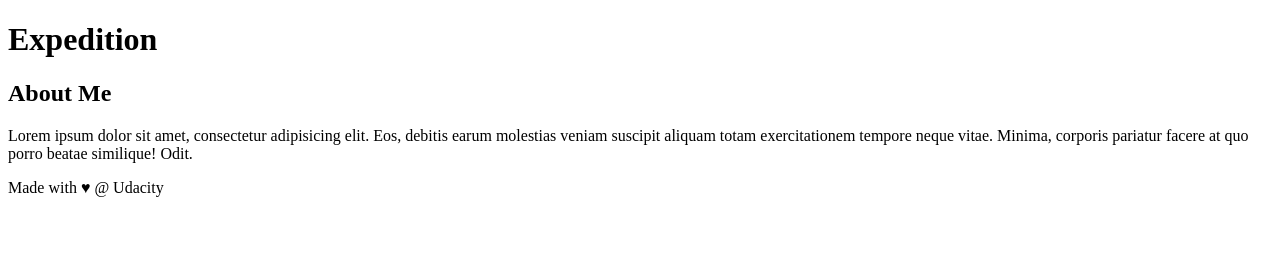
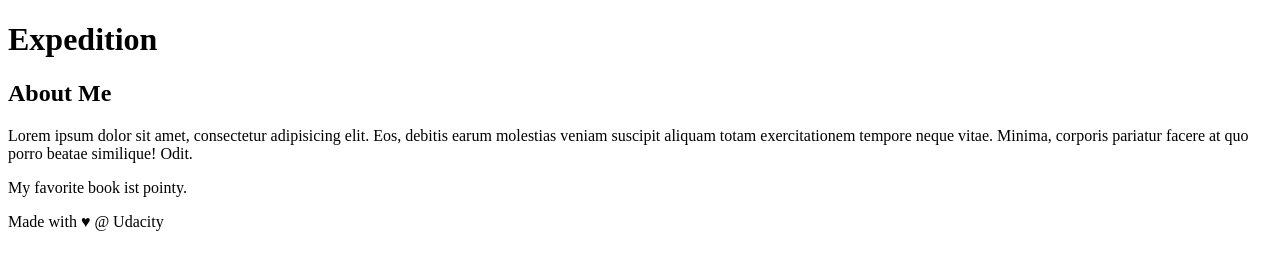
Before and after one commit to Vallen89/udacity-git-course, a plain HTML site: page index.html in a window 1280 px wide. Drawn offline with Linux system fonts and the light colour scheme.

Commit message:
Add favorite

```diff
--- a/index.html
+++ b/index.html
@@ -24,6 +24,7 @@
     <h2>About Me</h2>
 
     <p>Lorem ipsum dolor sit amet, consectetur adipisicing elit. Eos, debitis earum molestias veniam suscipit aliquam totam exercitationem tempore neque vitae. Minima, corporis pariatur facere at quo porro beatae similique! Odit.</p>
+	<p>My favorite book ist pointy.</p>
 </aside>
 <!-- end of new content -->
 
```
